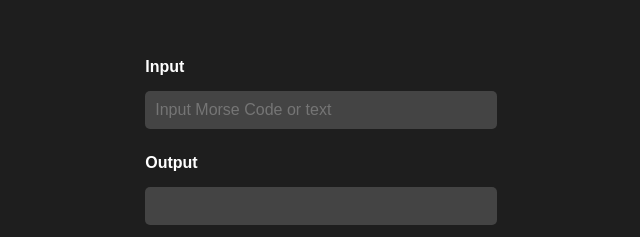
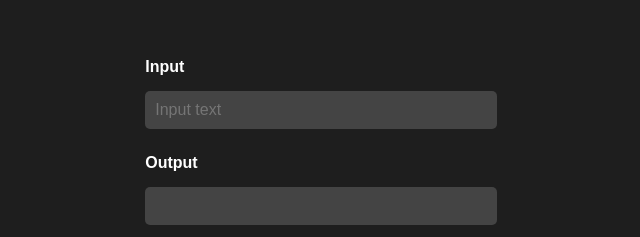
Before and after one commit to Vtolin/morse-translate-js, a plain HTML site: page index.html in a window 1280 px wide. Shown: the part 234-471 px from the top of the page, 329-969 px from the left. Drawn offline with Linux system fonts and the light colour scheme.

Commit message:
fixed issues

```diff
--- a/index.html
+++ b/index.html
@@ -9,7 +9,7 @@
 <body>
     <div>
         <p>Input</p>
-        <input type="text" id="input1" placeholder="Input Morse Code or text">
+        <input type="text" id="input1" placeholder="Input text">
         <p>Output</p>
         <input type="text" readonly>
         <button class="translate">Translate</button>
```
